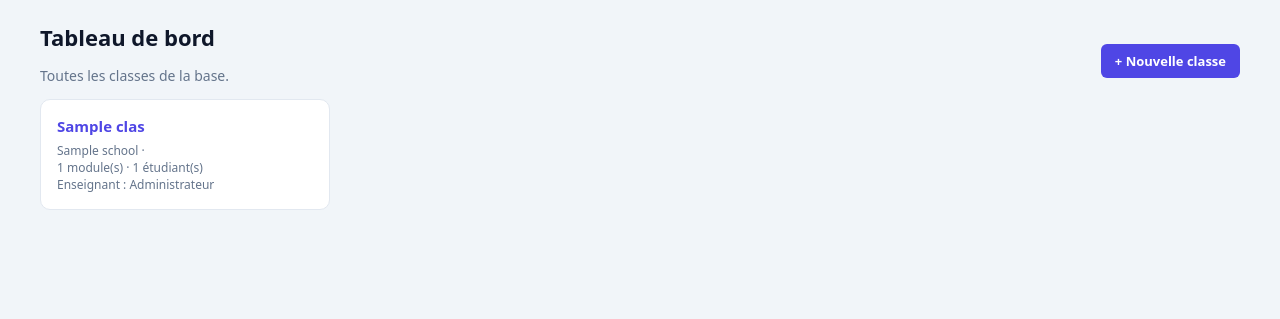
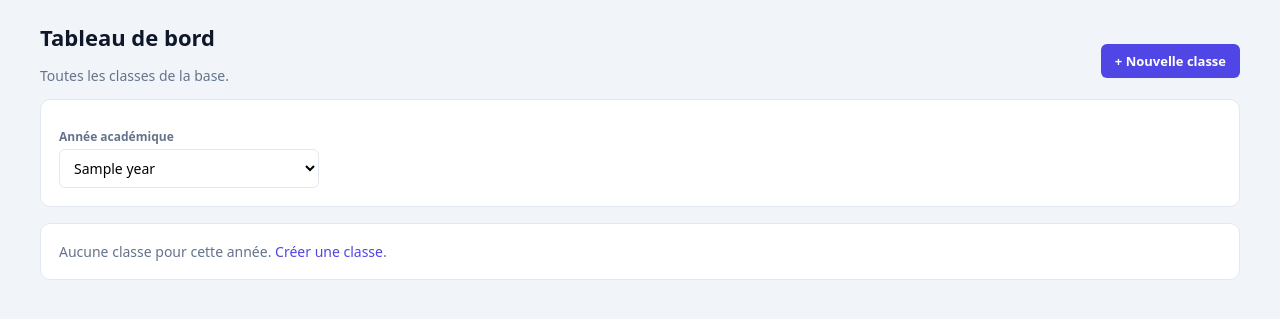
Before and after one commit to bstocker/AstraNote, a Flask app: page / in a window 1280 px wide. Shown: the part 58-377 px from the top of the page. Run offline with Flask 3, Linux system fonts and the light colour scheme; a user stored in the database is signed in; tables that the repository leaves empty hold one stand-in row (values such as "Sample post").

Commit message:
Tableau de bord : sélection d'année puis regroupement par école
Le tableau de bord présente désormais un sélecteur d'année académique en
tête. En choisissant une année, l'enseignant voit les écoles, et sous
chaque école les classes de l'année sélectionnée (l'année la plus récente
étant présélectionnée par défaut).

- dashboard() : filtre les classes visibles par année, regroupe par école
  (tri alphabétique), fallback sur l'année récente si paramètre absent/invalide.
- Template refondu : select auto-submit + sections par école.
- Fiche fonctionnelle §5.9 mise à jour.

Co-Authored-By: Claude Opus 4.8 (1M context) <noreply@anthropic.com>

```diff
--- a/astranote/main.py
+++ b/astranote/main.py
@@ -73,11 +73,33 @@ def strip_accents(text):
 @main_bp.route("/")
 @login_required
 def dashboard():
-    classes = visible_classes_query().all()
-    schools = visible_schools_query().all()
     years = visible_years_query().all()
+
+    # Année sélectionnée : celle de l'URL si valide, sinon la plus récente.
+    selected_year_id = request.args.get("year", type=int)
+    valid_year_ids = {y.id for y in years}
+    if selected_year_id not in valid_year_ids:
+        selected_year_id = years[0].id if years else None
+
+    # Classes visibles de l'année choisie, regroupées par école.
+    groups = []
+    if selected_year_id:
+        classes = (
+            visible_classes_query()
+            .filter(Class.academic_year_id == selected_year_id)
+            .all()
+        )
+        by_school = {}
+        for c in classes:
+            by_school.setdefault(c.school, []).append(c)
+        groups = [
+            (school, sorted(cls, key=lambda c: c.name.lower()))
+            for school, cls in sorted(by_school.items(), key=lambda kv: kv[0].name.lower())
+        ]
+
     return render_template(
-        "dashboard.html", classes=classes, schools=schools, years=years,
+        "dashboard.html", years=years, groups=groups,
+        selected_year_id=selected_year_id,
     )
 
 
--- a/astranote/templates/dashboard.html
+++ b/astranote/templates/dashboard.html
@@ -11,25 +11,47 @@
   <a class="btn" href="{{ url_for('main.create_class') }}">+ Nouvelle classe</a>
 </div>
 
-{% if not classes %}
+{% if not years %}
   <div class="panel">
-    <p>Aucune classe pour l'instant.</p>
-    {% if not schools or not years %}
+    <p>Aucune année académique pour l'instant.</p>
     <p class="muted">Commencez par créer une <a href="{{ url_for('main.schools') }}">école et une année académique</a>.</p>
-    {% else %}
-      <a class="btn" href="{{ url_for('main.create_class') }}">Créer une classe</a>
-    {% endif %}
   </div>
 {% else %}
+  <form method="get" class="panel" style="display:flex; align-items:flex-end; gap:12px; margin-bottom:16px;">
+    <div style="flex:0 0 260px;">
+      <label>Année académique</label>
+      <select name="year" onchange="this.form.submit()">
+        {% for y in years %}
+          <option value="{{ y.id }}" {{ 'selected' if y.id == selected_year_id else '' }}>{{ y.label }}</option>
+        {% endfor %}
+      </select>
+    </div>
+    <noscript><button class="btn" type="submit">Afficher</button></noscript>
+  </form>
+
+  {% if not groups %}
+    <div class="panel muted">
+      Aucune classe pour cette année. <a href="{{ url_for('main.create_class') }}">Créer une classe</a>.
+    </div>
+  {% else %}
+    {% for school, classes in groups %}
+    <div class="panel">
+      <h2 style="margin-top:0;">
+        {{ school.name }}
+        {% if school.teacher_id is none %}<span class="badge" title="École commune">commune</span>{% endif %}
+        <span class="muted" style="font-weight:400; font-size:13px;">· {{ classes|length }} classe(s)</span>
+      </h2>
       <div class="grid-cards">
         {% for c in classes %}
         <a class="card" href="{{ url_for('main.view_class', class_id=c.id) }}">
           <h3>{{ c.name }}</h3>
-      <div class="meta">{{ c.school.name }} · {{ c.academic_year.label }}</div>
           <div class="meta">{{ c.modules|length }} module(s) · {{ c.enrollments|length }} étudiant(s)</div>
           {% if current_user.is_admin %}<div class="meta">Enseignant : {{ c.teacher.name }}</div>{% endif %}
         </a>
         {% endfor %}
       </div>
+    </div>
+    {% endfor %}
+  {% endif %}
 {% endif %}
 {% endblock %}
```
Also changed, not shown: AstraNote_Fiche_Fonctionnelle.md (+4 -1 lines). Lines whose indentation alone changed are shown as unchanged.
